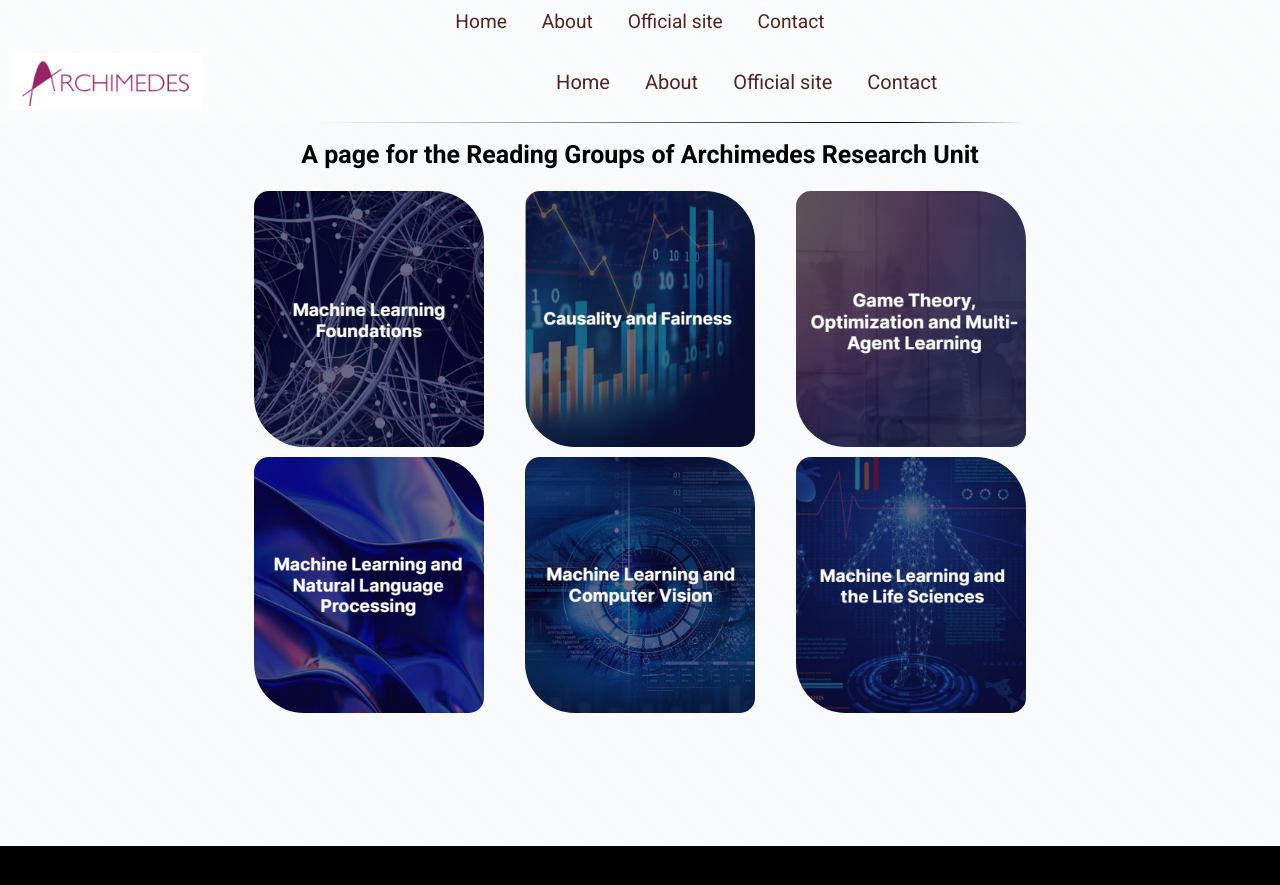
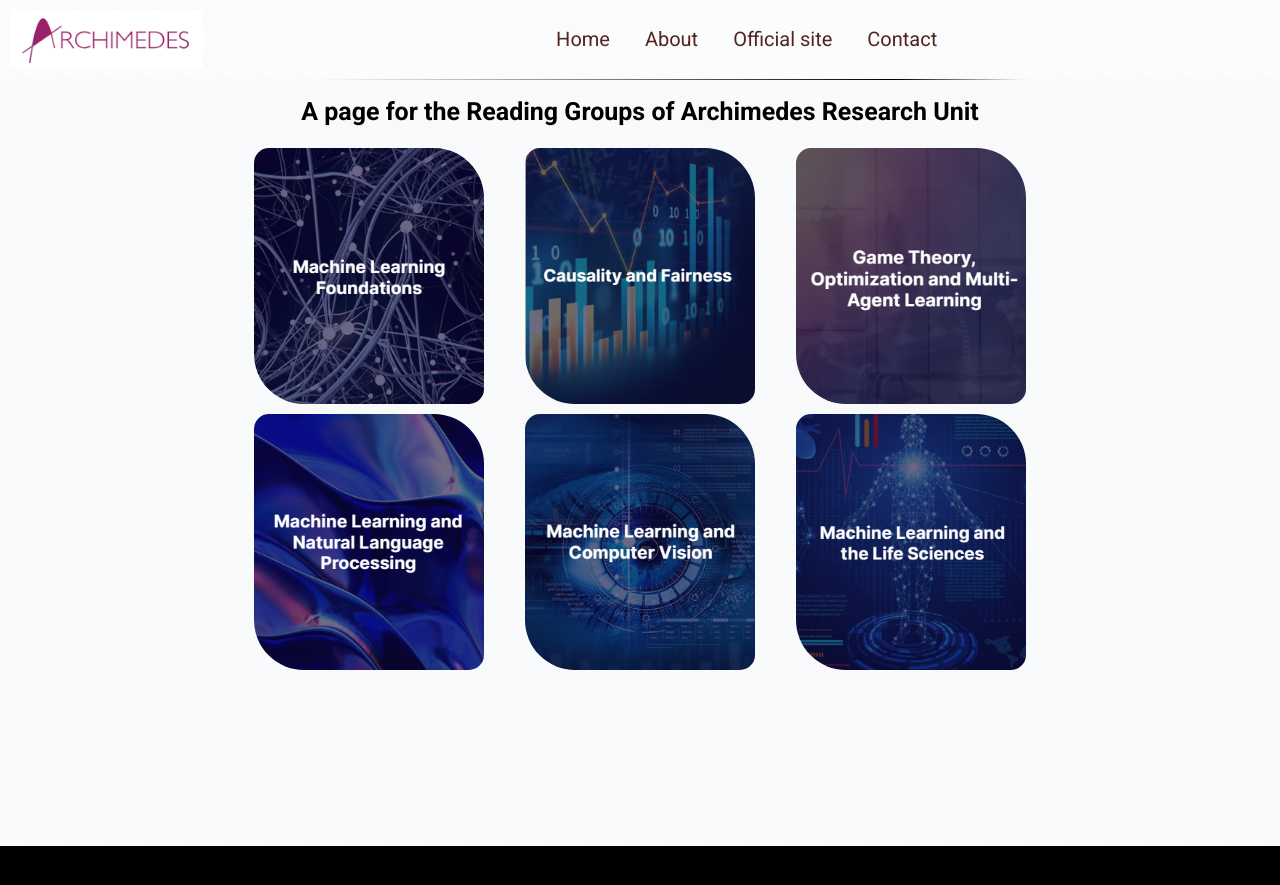
Before and after one commit to mandlos/archimedesai.github.io, a Jekyll site: the page built from index.html, in a window 1280 px wide. Shown: the top 885 px of the page. Built offline with Jekyll 4.4.1, drawn with Linux system fonts in a browser that asks for light colours.

Commit message:
modified:   _layouts/default.html 	modified:   index.html

```diff
--- a/_layouts/default.html
+++ b/_layouts/default.html
@@ -10,13 +10,17 @@
 </head>
 <body>
     <header>
-        <div class="container">
+        <div class="nav-logo_container">
+            <img src="./data/Images/Archimedes_logo.png" alt="Archimedes RU logo" class="nav-logo">
+        </div>
+        <div class="nav-text">
             <a href="index.html" target="_self">Home</a>
             <a href="https://www.archimedesai.gr/en/about" target="_blank">About</a>
             <a href="https://www.archimedesai.gr/en/" target="_blank">Official site</a>
             <a href="https://www.archimedesai.gr/en/contact" target="_blank">Contact</a>
         </div>
     </header>
+    <hr>
 
     <main class="container">
         {{ content }}
--- a/index.html
+++ b/index.html
@@ -14,18 +14,6 @@ title: Home
     <link rel="icon" type="image/x-icon" href="https://github.com/mandlos/archimedesai.github.io/blob/main/_data/Archimedes-favicon.png?raw=true">
 </head>
 <body>
-    <header>
-        <div class="nav-logo_container">
-            <img src="./data/Images/Archimedes_logo.png" alt="Archimedes RU logo" class="nav-logo">
-        </div>
-        <div class="nav-text">
-            <a href="index.html" target="_self">Home</a>
-            <a href="https://www.archimedesai.gr/en/about" target="_blank">About</a>
-            <a href="https://www.archimedesai.gr/en/" target="_blank">Official site</a>
-            <a href="https://www.archimedesai.gr/en/contact" target="_blank">Contact</a>
-        </div>
-    </header>
-    <hr>
     <main class="container">
         <div>
             <div class="title-container">
```
